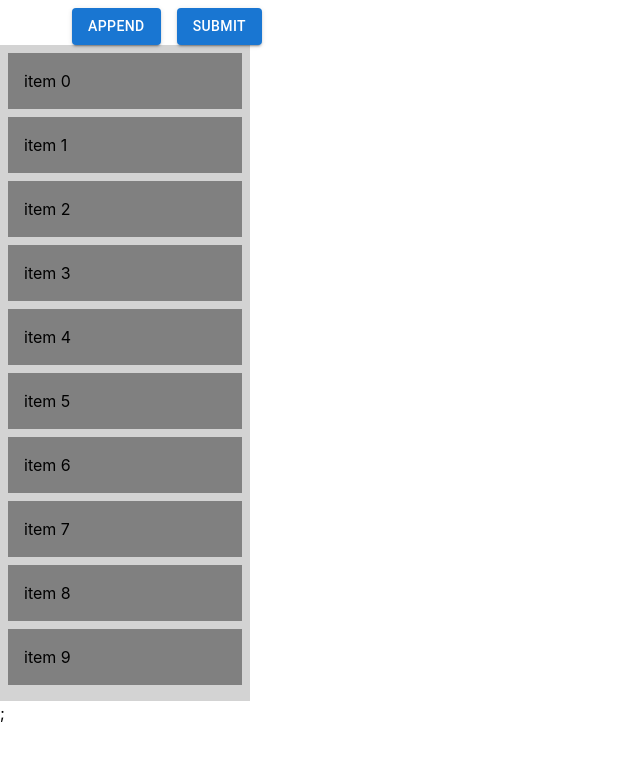
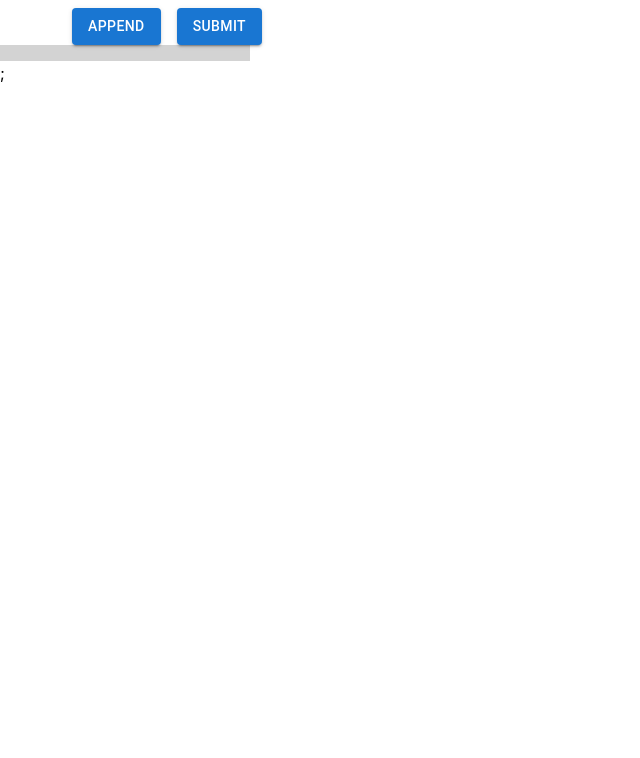
Before and after one commit to Khurshida-Meem/task-management-front, a React (Create React App) app: page / in a window 1280 px wide. Shown: the top 758 px of the page, without its empty margins (0-640 px from the left). Built offline with nearby package versions, Linux system fonts and the light colour scheme.

Commit message:
updations

```diff
--- a/src/landing/dnd.js
+++ b/src/landing/dnd.js
@@ -1,5 +1,6 @@
 import React, { useState } from "react";
 import { DragDropContext, Draggable, Droppable } from "react-beautiful-dnd";
+import { useFieldArray, useForm } from "react-hook-form";
 
 // fake data generator
 const getItems = (count) =>
@@ -41,6 +42,16 @@ const getListStyle = (isDraggingOver) => ({
 const DndDemo = () => {
   const [items, setItems] = useState(getItems(10));
 
+  const { register, control, handleSubmit, reset, trigger, setError } = useForm(
+    {
+      // defaultValues: {}; you can populate the fields by this attribute
+    }
+  );
+  const { fields, append, remove, move } = useFieldArray({
+    control,
+    name: "test",
+  });
+
   const onDragEnd = (result) => {
     // dropped outside the list
     if (!result.destination) {
@@ -48,7 +59,7 @@ const DndDemo = () => {
     }
 
     const tempItems = reorder(
-      items,
+      fields,
       result.source.index,
       result.destination.index
     );
@@ -57,6 +68,7 @@ const DndDemo = () => {
   };
 
   return (
+    <form onSubmit={handleSubmit((data) => console.log(data))}>
       <DragDropContext onDragEnd={onDragEnd}>
         <Droppable droppableId="droppable">
           {(provided, snapshot) => (
@@ -65,7 +77,7 @@ const DndDemo = () => {
               ref={provided.innerRef}
               style={getListStyle(snapshot.isDraggingOver)}
             >
-            {items.map((item, index) => (
+              {fields.map((item, index) => (
                 <Draggable key={item.id} draggableId={item.id} index={index}>
                   {(provided, snapshot) => (
                     <div
@@ -87,6 +99,7 @@ const DndDemo = () => {
           )}
         </Droppable>
       </DragDropContext>
+    </form>
   );
 };
 
```
Lines whose indentation alone changed are shown as unchanged.
